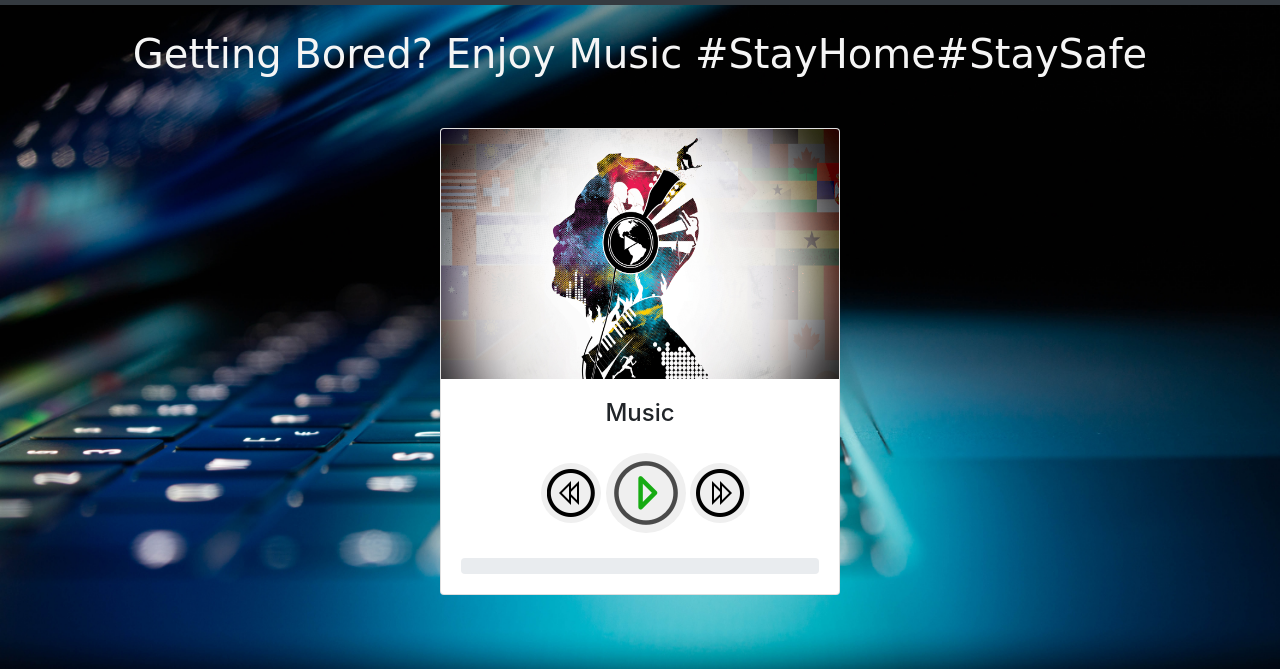
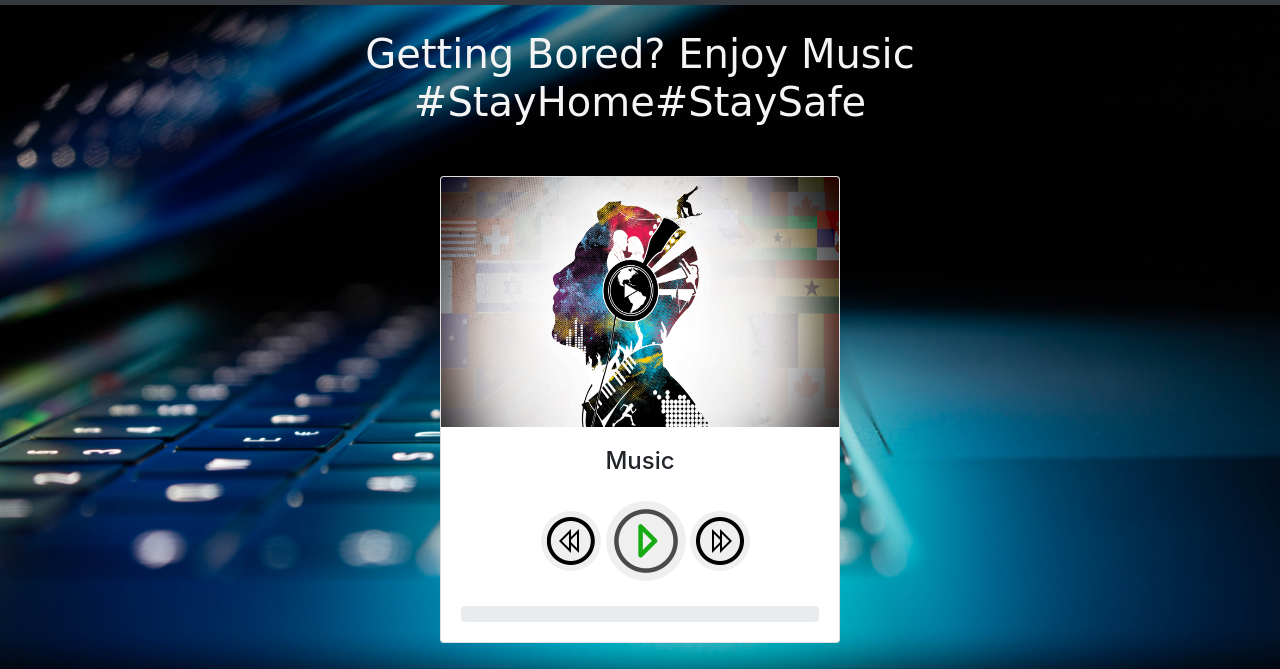
Before and after one commit to Bhavya251/nodejs-chat-app, a website: page music.html in a window 1280 px wide. Shown: the part 131-800 px from the top of the page. Drawn offline with nearby package versions, Linux system fonts and the light colour scheme.

Commit message:
Update music.html

```diff
--- a/music.html
+++ b/music.html
@@ -25,7 +25,7 @@
         </nav>
     </header>
 
-    <h1>Getting Bored? Enjoy Music #StayHome#StaySafe</h1>
+    <h1>Getting Bored? Enjoy Music<br>#StayHome#StaySafe</h1>
 
     <div class="container-fluid">
         <div class="card" style="width: 400px;">
```
